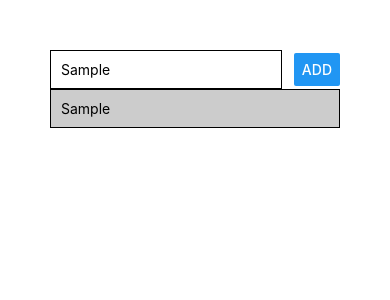
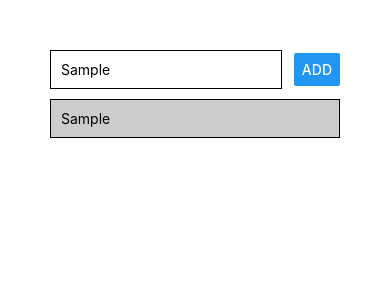
Before and after one commit to wechuli/react_native, a React Native app in the folder rn-complete-guide/: screen / in a window 390 px wide. Both pictures are taken after typing "Sample" into the empty fields and a click on the button "ADD". Shown: the top 300 px of the page. Built offline with nearby package versions, Linux system fonts and the light colour scheme.

Commit message:
using flatlist for list rendering

```diff
--- a/rn-complete-guide/App.js
+++ b/rn-complete-guide/App.js
@@ -1,5 +1,14 @@
 import React, { useState } from "react";
-import { StyleSheet, Text, View, TextInput, Button } from "react-native";
+import uuid from "uuid/v4";
+import {
+  StyleSheet,
+  Text,
+  View,
+  TextInput,
+  Button,
+  ScrollView,
+  FlatList
+} from "react-native";
 
 export default function App() {
   const [enteredGoal, setEnteredGoal] = useState("");
@@ -8,8 +17,12 @@ export default function App() {
     setEnteredGoal(enteredText);
   };
   const handleSubmitGoal = () => {
-    setCourseGoals(currentGoals => [...currentGoals, enteredGoal]);
+    setCourseGoals(currentGoals => [
+      ...currentGoals,
+      { key: uuid(), value: enteredGoal }
+    ]);
   };
+  console.log(uuid());
   return (
     <View style={styles.screen}>
       <View style={styles.inputContainer}>
@@ -23,11 +36,14 @@ export default function App() {
       </View>
 
       <View>
-        {courseGoals.map(goal => (
-          <View key={goal} style={styles.listItem}>
-            <Text>{goal}</Text>
-          </View>
-        ))}
+        <FlatList
+          data={courseGoals}
+          renderItem={itemData => (
+            <View style={styles.listItem}>
+              <Text>{itemData.item.value}</Text>
+            </View>
+          )}
+        />
       </View>
     </View>
   );
@@ -50,6 +66,7 @@ const styles = StyleSheet.create({
   },
   listItem: {
     padding: 10,
+    marginVertical: 10,
     backgroundColor: "#ccc",
     borderColor: "black",
     borderWidth: 1
--- a/rn-complete-guide/package.json
+++ b/rn-complete-guide/package.json
@@ -12,7 +12,8 @@
     "react": "16.8.3",
     "react-dom": "16.8.3",
     "react-native": "https://github.com/expo/react-native/archive/sdk-35.0.0.tar.gz",
-    "react-native-web": "^0.11.7"
+    "react-native-web": "^0.11.7",
+    "uuid": "^3.3.3"
   },
   "devDependencies": {
     "babel-preset-expo": "^7.0.0"
```
Also changed, not shown: 1 other file (tests, documents, lock files or other folders).
